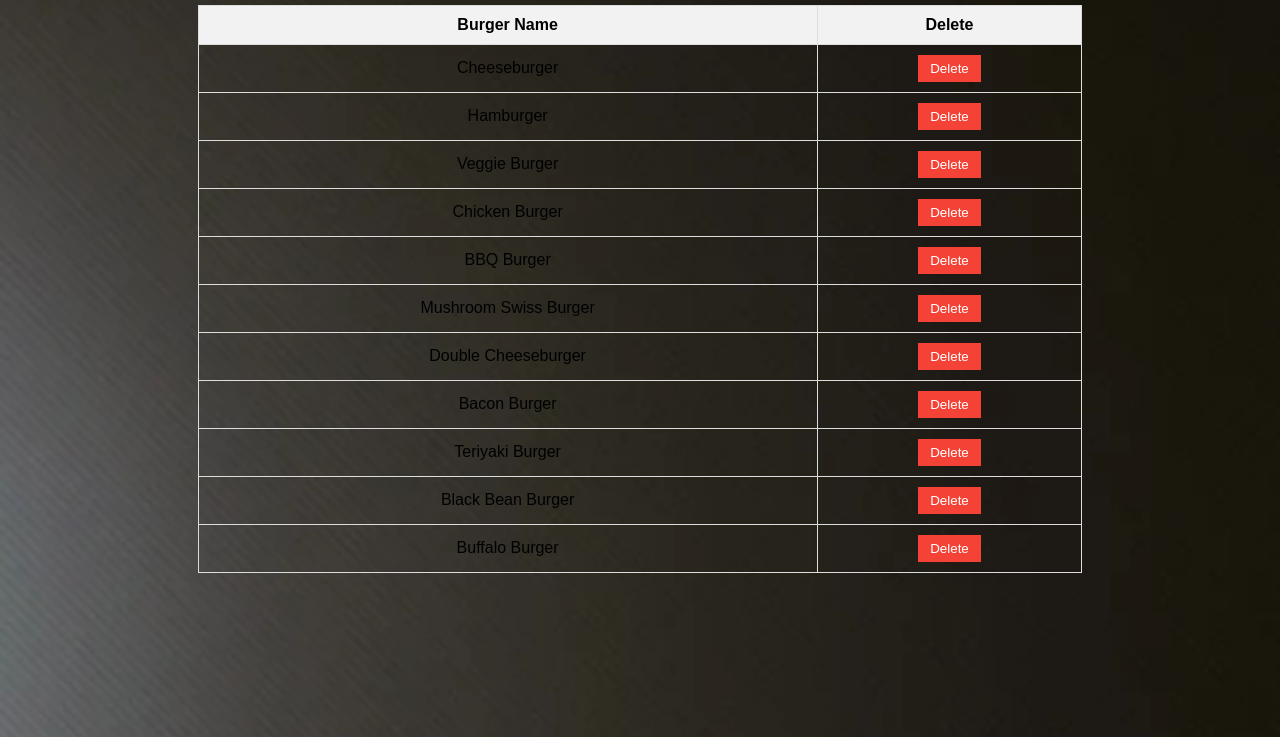
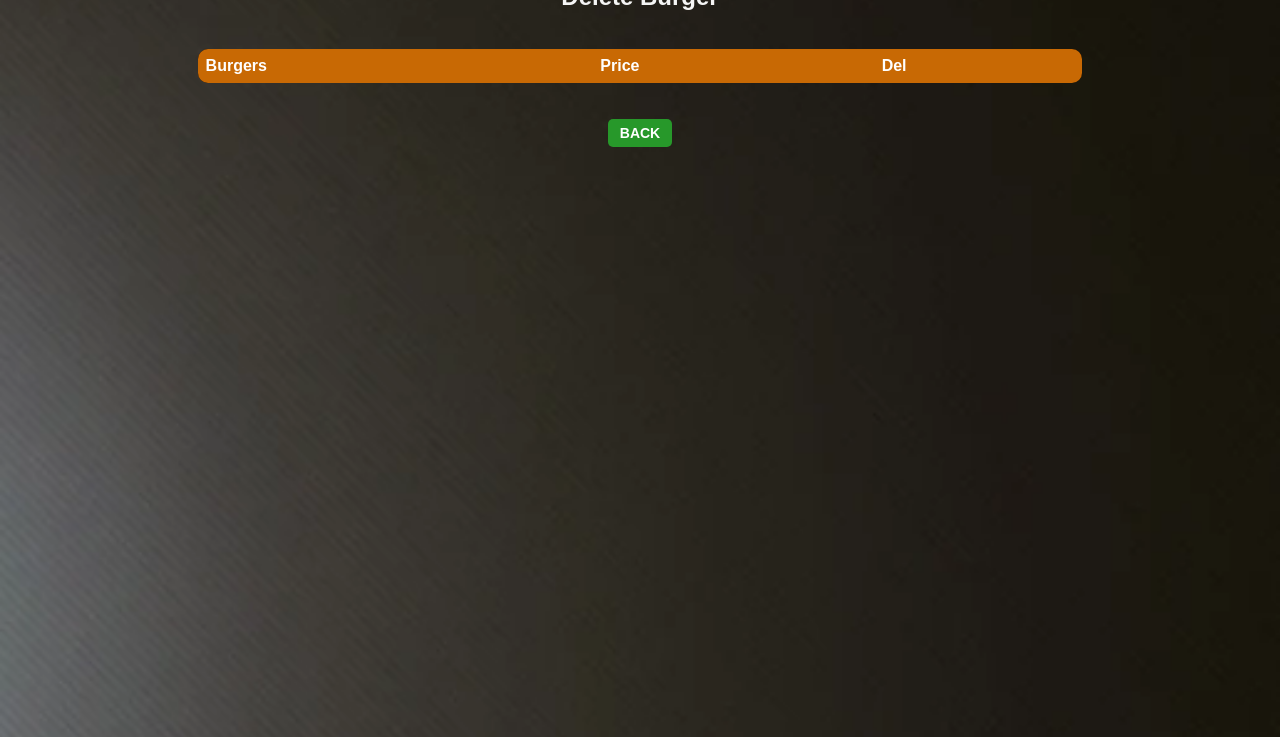
Before and after one commit to Rashenshammika/Intenet_Technology_Final_Course_Work, a plain HTML site: page 5_delete_foods.html in a window 1280 px wide. Shown: the part 63-800 px from the top of the page. Drawn offline with Linux system fonts and the light colour scheme.

Commit message:
delete food page css & js update

```diff
--- a/5_delete_foods.html
+++ b/5_delete_foods.html
@@ -3,109 +3,140 @@
 <head>
 <meta charset="UTF-8">
 <meta name="viewport" content="width=device-width, initial-scale=1.0">
-<title>Burger Delete Table</title>
+<title>Original Burgers Table</title>
 <style>
 body {
     background-image: url(img/bg.jpg);
     background-attachment: fixed;
-   background-size: 100% ;
+    background-size: 100%;
     font-family: Arial, sans-serif;
     text-align: center;
 }
 table {
     width: 70%;
-        margin: 20px auto;
+    margin: 0 auto;
     border-collapse: collapse;
+    background-color: black;
+    color: white;
+    border-radius: 10px;
+    overflow: hidden;
 }
-
 th, td {
-        padding: 10px;
-        border: 1px solid #ddd;
+    padding: 8px;
+    text-align: left;
 }
-
 th {
-        background-color: #f2f2f2;
+    background-color: rgb(200, 105, 4);
 }
-
-    .delete-button {
+tr:hover {
+    background-color: #f5f5f5;
+    color: black;
+}
+button {
+    padding: 6px 12px;
+    font-size: 14px;
+    border: none;
+    background-color: #27982a;
+    color: white;
+    cursor: pointer;
+    border-radius: 5px;
+}
+button:hover {
+    background-color: #45a049;
+}
+.delete {
     background-color: #f44336;
-        color: white;
-        border: none;
-        padding: 6px 12px;
-        cursor: pointer;
-        transition: background-color 0.3s ease;
 }
-
-    .delete-button:hover {
-        background-color: #cc0000;
+.delete:hover {
+    background-color: #e53935;
+}
+h2{
+    color: #f5f5f5;
 }
 </style>
 </head>
-<body>
-
-<h2>Burger Delete Table</h2>
-
-<table id="burgerTable">
+<body><br>
+    <h2>Delete Burger</h2><br>
+    <table id="burgersTable">
         <thead>
             <tr>
-            <th>Burger Name</th>
-            <th>Delete</th>
+                <th>Burgers</th>
+                <th>Price</th>
+                <th>Del</th>
             </tr>
         </thead>
         <tbody>
-        <tr>
-            <td>Cheeseburger</td>
-            <td><button class="delete-button" onclick="deleteBurger(this)">Delete</button></td>
-        </tr>
-        <tr>
-            <td>Hamburger</td>
-            <td><button class="delete-button" onclick="deleteBurger(this)">Delete</button></td>
-        </tr>
-        <tr>
-            <td>Veggie Burger</td>
-            <td><button class="delete-button" onclick="deleteBurger(this)">Delete</button></td>
-        </tr>
-        <tr>
-            <td>Chicken Burger</td>
-            <td><button class="delete-button" onclick="deleteBurger(this)">Delete</button></td>
-        </tr>
-        <tr>
-            <td>BBQ Burger</td>
-            <td><button class="delete-button" onclick="deleteBurger(this)">Delete</button></td>
-        </tr>
-        <tr>
-            <td>Mushroom Swiss Burger</td>
-            <td><button class="delete-button" onclick="deleteBurger(this)">Delete</button></td>
-        </tr>
-        <tr>
-            <td>Double Cheeseburger</td>
-            <td><button class="delete-button" onclick="deleteBurger(this)">Delete</button></td>
-        </tr>
-        <tr>
-            <td>Bacon Burger</td>
-            <td><button class="delete-button" onclick="deleteBurger(this)">Delete</button></td>
-        </tr>
-        <tr>
-            <td>Teriyaki Burger</td>
-            <td><button class="delete-button" onclick="deleteBurger(this)">Delete</button></td>
-        </tr>
-        <tr>
-            <td>Black Bean Burger</td>
-            <td><button class="delete-button" onclick="deleteBurger(this)">Delete</button></td>
-        </tr>
-        <tr>
-            <td>Buffalo Burger</td>
-            <td><button class="delete-button" onclick="deleteBurger(this)">Delete</button></td>
-        </tr>
         </tbody>
     </table>
 
+    <br><br>
+
+    <button onclick="goBack()"><b>BACK</b></button>
+
 <script>
-function deleteBurger(button) {
-    var row = button.parentNode.parentNode;
+function initializeOrderTable() {
+    const table = document.getElementById('burgersTable').getElementsByTagName('tbody')[0];
+    const storedBurgers = JSON.parse(localStorage.getItem('burgers')) || [];
+
+    storedBurgers.sort((a, b) => a.price - b.price);
+
+    storedBurgers.forEach(burger => {
+        const row = table.insertRow();
+        row.insertCell(0).textContent = burger.name;
+        row.insertCell(1).textContent = burger.price;
+        row.insertCell(2).innerHTML = `<button class="delete" onclick="deleteRow(this)">Del</button>`;
+    });
+}
+
+function deleteRow(button) {
+    const row = button.parentNode.parentNode;
     row.parentNode.removeChild(row);
+
+    updateLocalStorage();
 }
+
+function updateLocalStorage() {
+    const table = document.getElementById('burgersTable').getElementsByTagName('tbody')[0];
+    const rows = table.getElementsByTagName('tr');
+    const updatedBurgers = [];
+
+    for (let i = 0; i < rows.length; i++) {
+        const cells = rows[i].getElementsByTagName('td');
+        const burgerName = cells[0].textContent;
+        const price = cells[1].textContent;
+
+        if (burgerName && price) {
+            updatedBurgers.push({ name: burgerName, price: parseInt(price, 10) });
+        }
+    }
+
+    localStorage.setItem('burgers', JSON.stringify(updatedBurgers));
+}
+
+function redirectToCopiedTablePage() {
+    const table = document.getElementById('burgersTable').getElementsByTagName('tbody')[0];
+    const rows = table.getElementsByTagName('tr');
+    const copiedBurgers = [];
+
+    for (let i = 0; i < rows.length; i++) {
+        const cells = rows[i].getElementsByTagName('td');
+        const burgerName = cells[0].textContent;
+        const price = cells[1].textContent;
+
+        if (burgerName && price) {
+            copiedBurgers.push({ name: burgerName, price: parseInt(price, 10) });
+        }
+    }
+
+    localStorage.setItem('copiedBurgers', JSON.stringify(copiedBurgers));
+    window.location.href = 'copiedTable.html';
+}
+
+function goBack() {
+    window.location.href = '3staff.html';
+}
+
+document.addEventListener('DOMContentLoaded', initializeOrderTable);
 </script>
-
 </body>
 </html>
```
Lines whose indentation alone changed are shown as unchanged.
